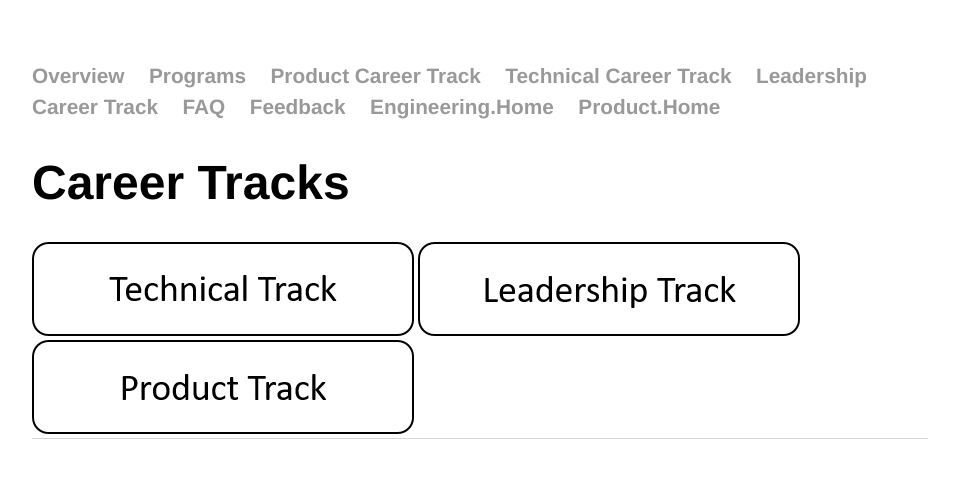
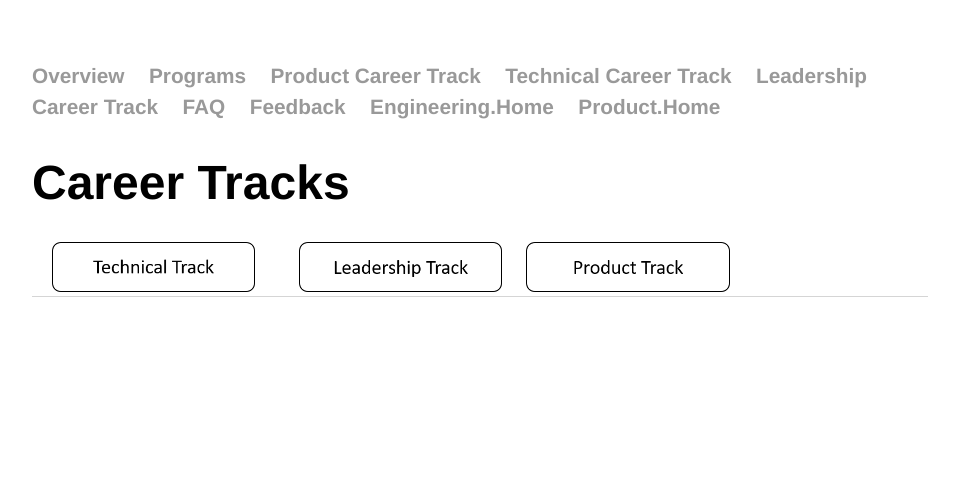
Before and after one commit to OSIEng/osieng.github.io, a Jekyll site: the page built from career/index.html, in a window 1280 px wide. Shown: the top 478 px of the page, without its empty margins (160-1119 px from the left). Built offline with Jekyll 4.4.1, drawn with Linux system fonts in a browser that asks for light colours.

Commit message:
Update index.html
Add spacing between images

```diff
--- a/career/index.html
+++ b/career/index.html
@@ -21,11 +21,11 @@
 <div class="blurb">
 	<h1>Career Tracks</h1>
 	<a href="/technical_track">
-		<img src="/images/TechnicalTrack.png" alt="Technical Track">
+		<img src="/images/TechnicalTrack.png" alt="Technical Track" style="height:50px" hspace="20">
 	</a>
 	<a href="/leadership_track">
-		<img src="/images/LeadershipTrack.png" alt="Leadership Track">
+		<img src="/images/LeadershipTrack.png" alt="Leadership Track" style="height:50px" hspace="20">
 	</a>
 	<a href="/product_track">
-		<img src="/images/ProductTrack.png" alt="Product Track">
+		<img src="/images/ProductTrack.png" alt="Product Track" style="height:50px">
 	</a>
```
